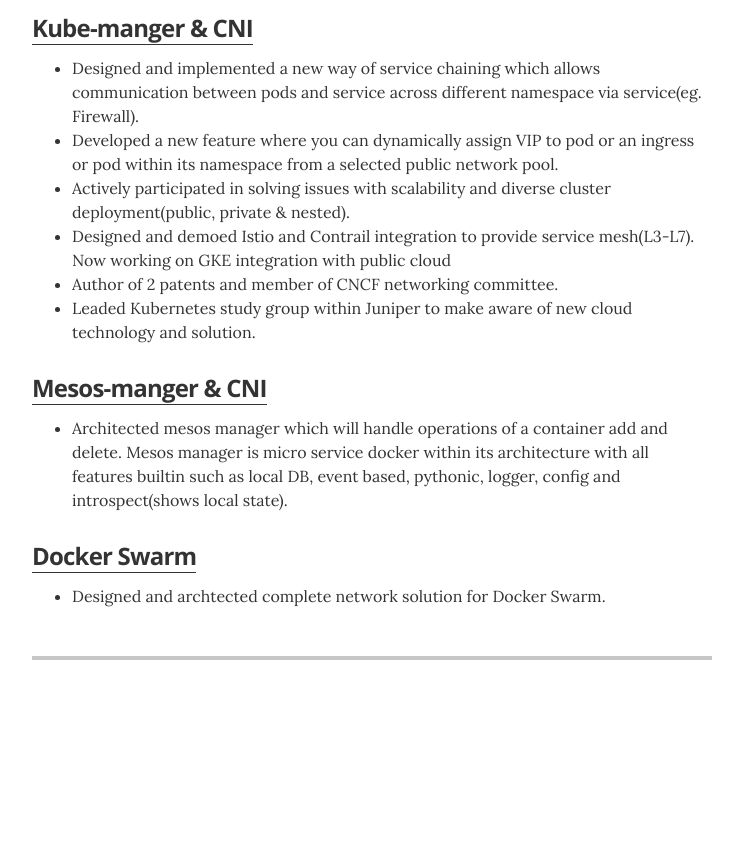
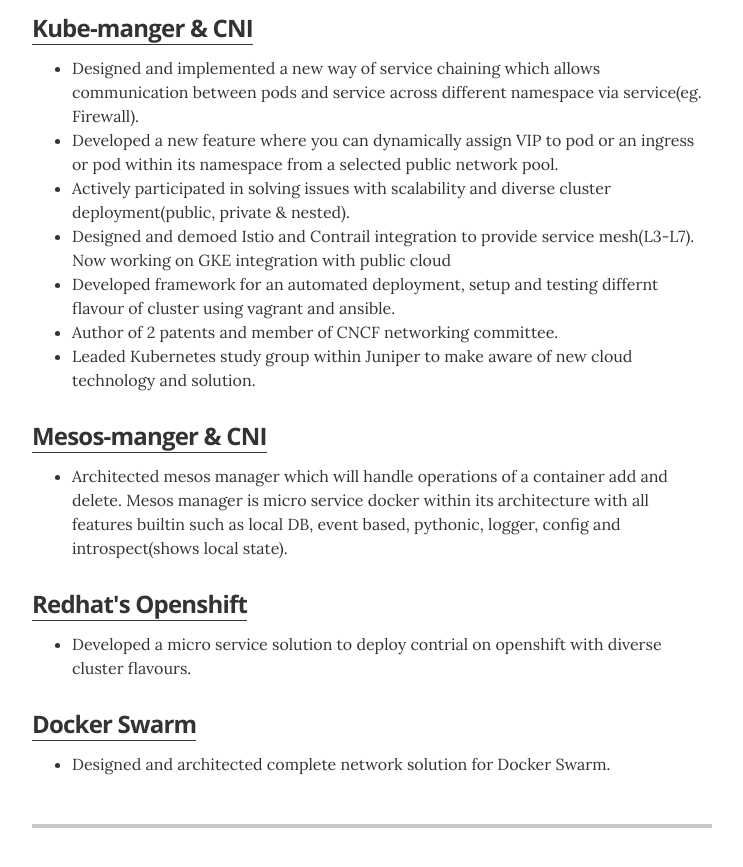
Before and after one commit to sanketgawaderepo/resume, a Jekyll site: the page built from index.html, in a window 1280 px wide and 900 px high, scrolled down 1610 px. Shown: the top 867 px of the window, without its empty margins (268-1011 px from the left). Built offline with Jekyll 4.4.1, drawn with Linux system fonts in a browser that asks for light colours; before the commit the page ends 2342 px from its top, so only the background shows below that.

Commit message:
Update projects.yml

```diff
--- a/_data/projects.yml
+++ b/_data/projects.yml
@@ -11,6 +11,7 @@
     <li>Developed a new feature where you can dynamically assign VIP to pod or an ingress or pod within its namespace from a selected public network pool.</li>
     <li>Actively participated in solving issues with scalability and diverse cluster deployment(public, private & nested).</li>
     <li>Designed and demoed Istio and Contrail integration to provide service mesh(L3-L7). Now working on GKE integration with public cloud</li>
+    <li>Developed framework for an automated deployment, setup and testing differnt flavour of cluster using vagrant and ansible.
     <li>Author of 2 patents and member of CNCF networking committee.</li>
     <li>Leaded Kubernetes study group within Juniper to make aware of new cloud technology and solution.</li></ul>
 
@@ -18,10 +19,21 @@
   #role: Developer
   #duration: 2014 &mdash; Present
   url: "https://github.com/Juniper/contrail-controller/tree/master/src/container/mesos-manager"
-  description: <ul class="resume-item-list"><li>Architected mesos manager which will handle operations of a container add and delete. Mesos manager is micro service docker within its architecture with all features builtin such as local DB, event based, pythonic, logger, config and introspect(shows local state).</li></ul>
+  description: >
+    <ul class="resume-item-list">
+    <li>Architected mesos manager which will handle operations of a container add and delete. Mesos manager is micro service docker within its architecture with all features builtin such as local DB, event based, pythonic, logger, config and introspect(shows local state).</li></ul>
+
+- project: Redhat's Openshift
+  #role: Developer
+  #duration: 2014 &mdash; Present
+  url: "https://github.com/Juniper/openshift-ansible/tree/release-3.9-contrail/"
+  description: >
+    <ul class="resume-item-list">
+    <li>Developed a micro service solution to deploy contrial on openshift with diverse cluster flavours.</li></ul>
 
 - project: Docker Swarm
   #role: Developer
   #duration: 2014 &mdash; Present
   url: "https://github.com/Juniper/contrail-cnm-plugin"
-  description: <ul class="resume-item-list"><li>Designed and archtected complete network solution for Docker Swarm.</li></ul>
+  description: >
+    <ul class="resume-item-list"><li>Designed and architected complete network solution for Docker Swarm.</li></ul>
```
